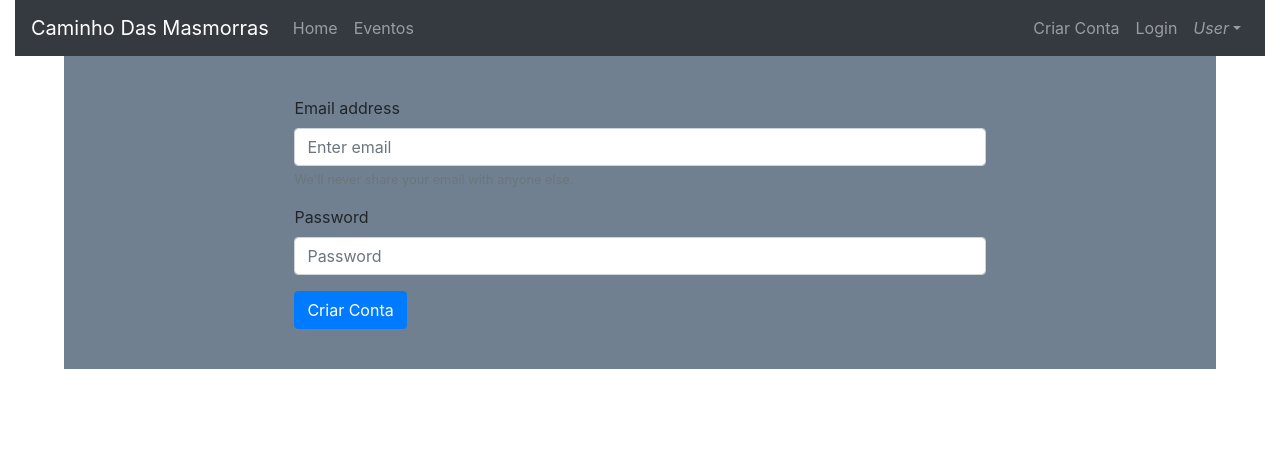
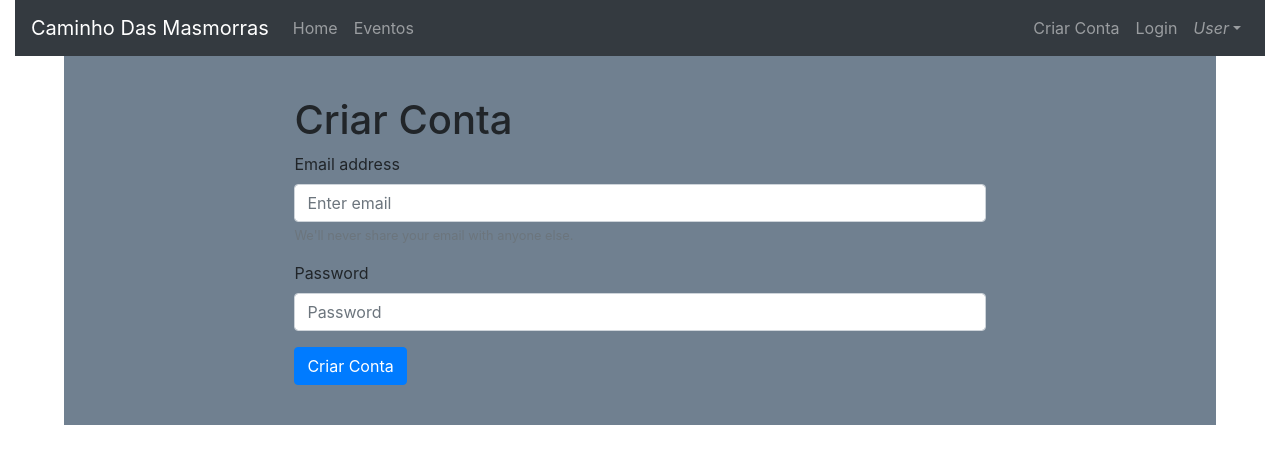
Before and after one commit to HenriqueSamii/Caminho-Das-Masmorras, a Vue app: page /CriarConta in a window 1280 px wide. Shown: the top 464 px of the page. Built offline with nearby package versions, Linux system fonts and the light colour scheme.

Commit message:
criar e logar em components incompleto

```diff
--- a/src/components/LoginECreate.vue
+++ b/src/components/LoginECreate.vue
@@ -1,5 +1,6 @@
 <template>
   <div id="loginECreate">
+      <h1>{{pageTitle}}</h1>
     <form>
       <div class="form-group">
         <label for="exampleInputEmail1">Email address</label>
@@ -34,6 +35,7 @@
 export default {
   name: "loginECreate",
   props: {
+    pageTitle: String,
     isLogin: Boolean
   },
   data: function() {
--- a/src/views/CriarConta.vue
+++ b/src/views/CriarConta.vue
@@ -1,6 +1,6 @@
 <template>
   <div id="criarConta">
-    <LoginECreate v-bind:isLogin="false" />
+    <LoginECreate v-bind:isLogin="false" pageTitle="Criar Conta" />
   </div>
 </template>
 
--- a/src/views/Login.vue
+++ b/src/views/Login.vue
@@ -1,6 +1,6 @@
 <template>
   <div id="login">
-    <LoginECreate v-bind:isLogin="true" />
+    <LoginECreate v-bind:isLogin="true" pageTitle="Login" />
   </div>
 </template>
 
```
